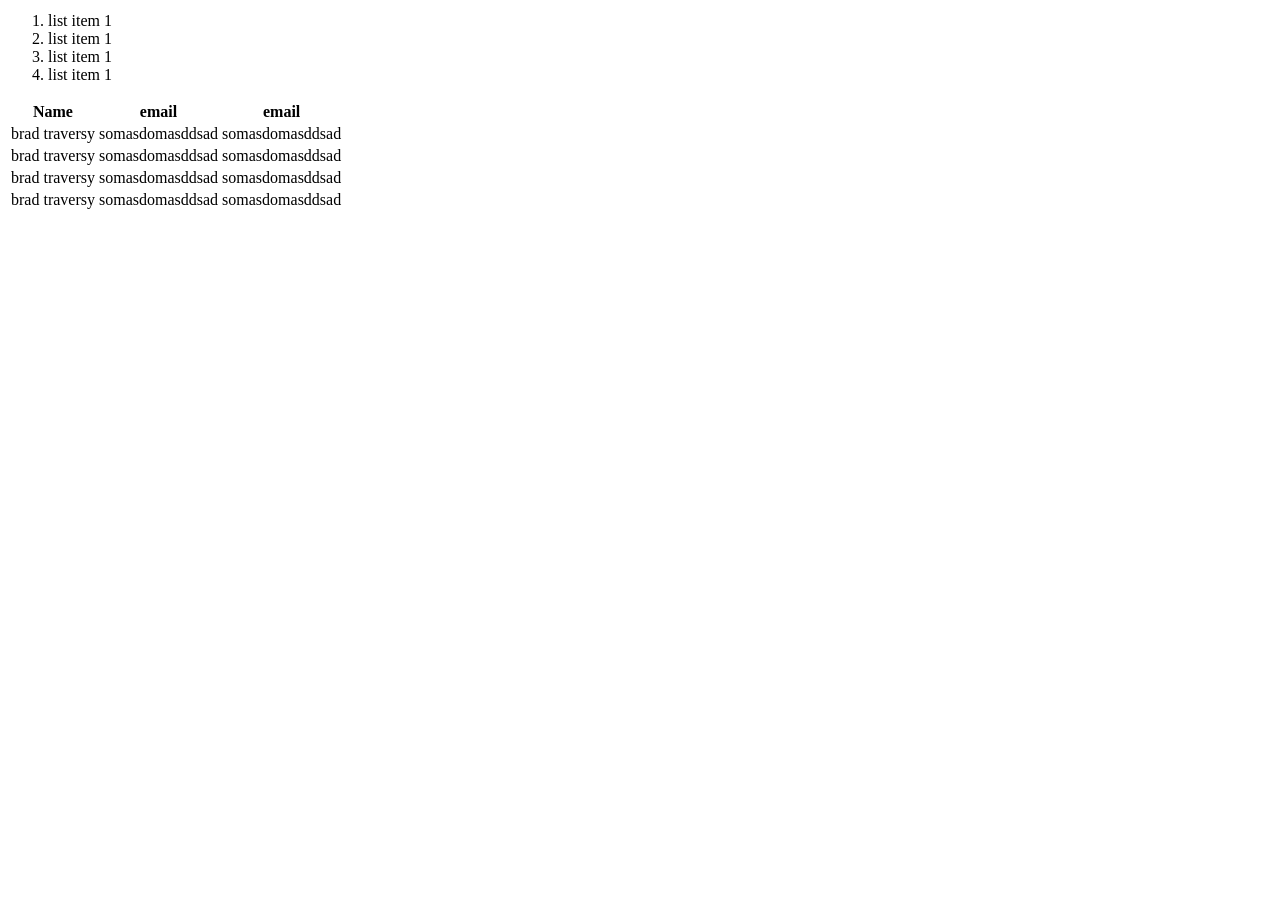
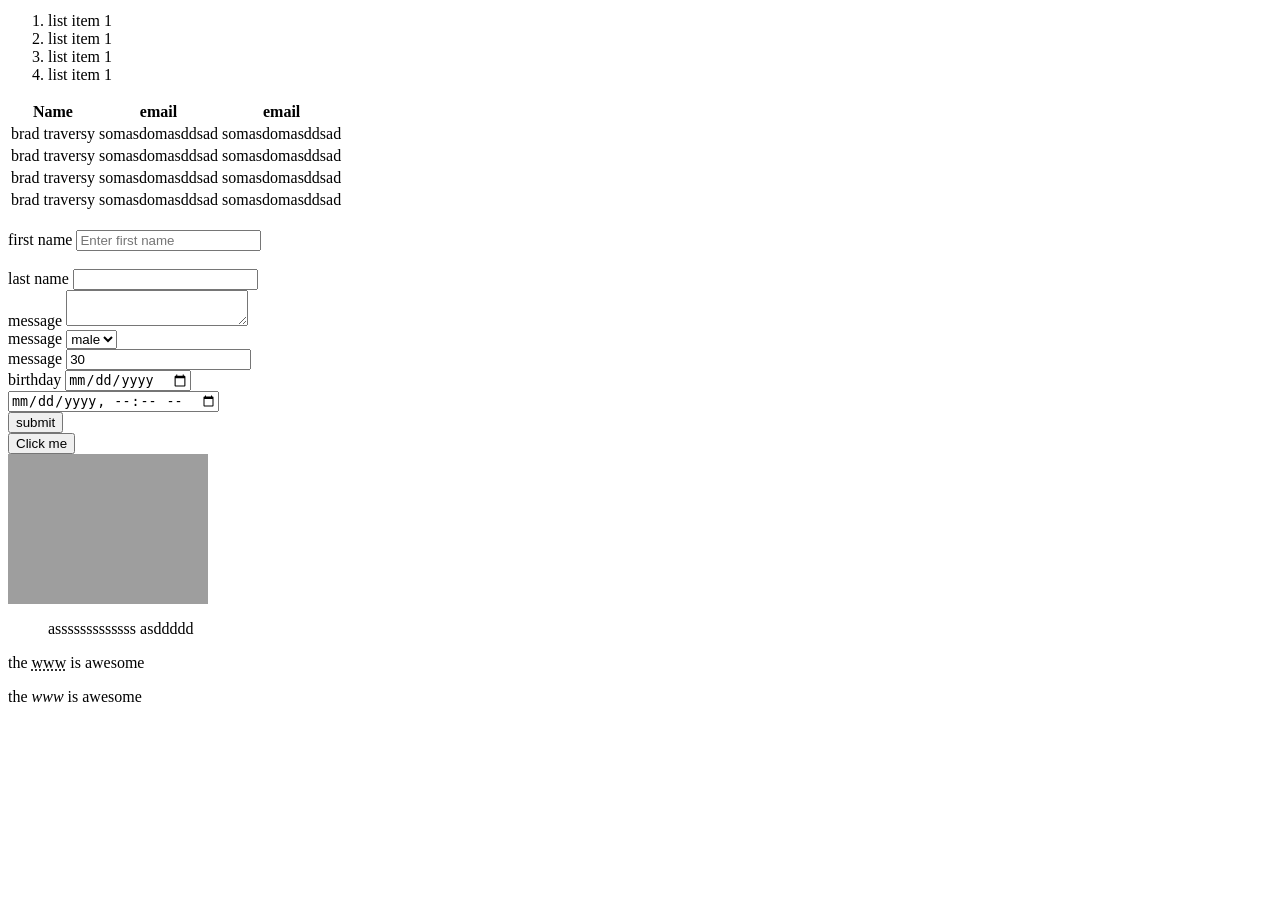
Before and after one commit to AbdulMudhir/WeatherProject, a Django app: page / in a window 1280 px wide. Shown: the part 351-1252 px from the top of the page. Before the commit the page ends 560 px from the top, so only its background shows below. Run offline with Django 3.2, Linux system fonts and the light colour scheme; grey boxes are pictures that could not be loaded.

Commit message:
learning html

```diff
--- a/WeatherProject/urls.py
+++ b/WeatherProject/urls.py
@@ -16,8 +16,8 @@ Including another URLconf
 from django.contrib import admin
 from django.urls import path, include
 
-
 urlpatterns = [
     path('admin/', admin.site.urls),
-    path('', include('weather.urls')),
+    path('', include('weather.urls'))
+
 ]
--- a/weather/templates/weather/homepage.html
+++ b/weather/templates/weather/homepage.html
@@ -1,6 +1,4 @@
-
-
-<head></head>
+<head xmlns:margin-top="http://www.w3.org/1999/xhtml" xmlns:margin-top="http://www.w3.org/1999/xhtml"></head>
 <title>Weather Home</title>
 
 
@@ -88,10 +86,78 @@ Big update coming soon!
 
 
 </table>
+<br>
+<form action ="">
+    <div>
+    <label> first name</label>
+    <input type ="text" name = "firstName" placeholder="Enter first name">
+    </div>
+    <br>
+    <div>
+    <label> last name</label>
+    <input type ="text" name = "lastName">
+    </div>
 
-<form action ="">
+    <div>
+        <label>message</label>
+        <textarea name="message"></textarea>
+    </div>
 
 
+    <div>
+        <label>message</label>
+        <select name="gender">
+            <option value="male">male</option>
+            <option value="male">male</option>
+            <option value="male">male</option>
+            <option value="male">male</option>
+
+        </select>
+    </div>
+
+
+
+     <div>
+        <label>message</label>
+        <input type="number" name="age" value="30">
+
+
+    </div>
+
+
+     <div>
+        <label>birthday</label>
+        <input type="date" name="age" value="15/01/2020">
+
+
+    </div>
+    <div>
+    <input type="datetime-local">
+    </div>
+
+    <div>
+    <input type="submit" name ="submit" value="submit">
+    </div>
+
+
+        <button>Click me</button>
+<br>
+    <a href="https://i.imgur.com/yFlcMsa.jpg">
+    <img src ="https://i.imgur.com/yFlcMsa.jpg" width="200">
+    </a>
+
+
+    <blockquote cite="google.com">
+        asssssssssssss
+        asddddd
+    </blockquote>
+
+    <p> the <abbr title = "world wide web">www</abbr> is awesome </p>
+
+    <p> the <cite>www</cite> is awesome </p>
+
+
+<div style="margin-top:500px"></div>
 </form>
 
 </body>
```
